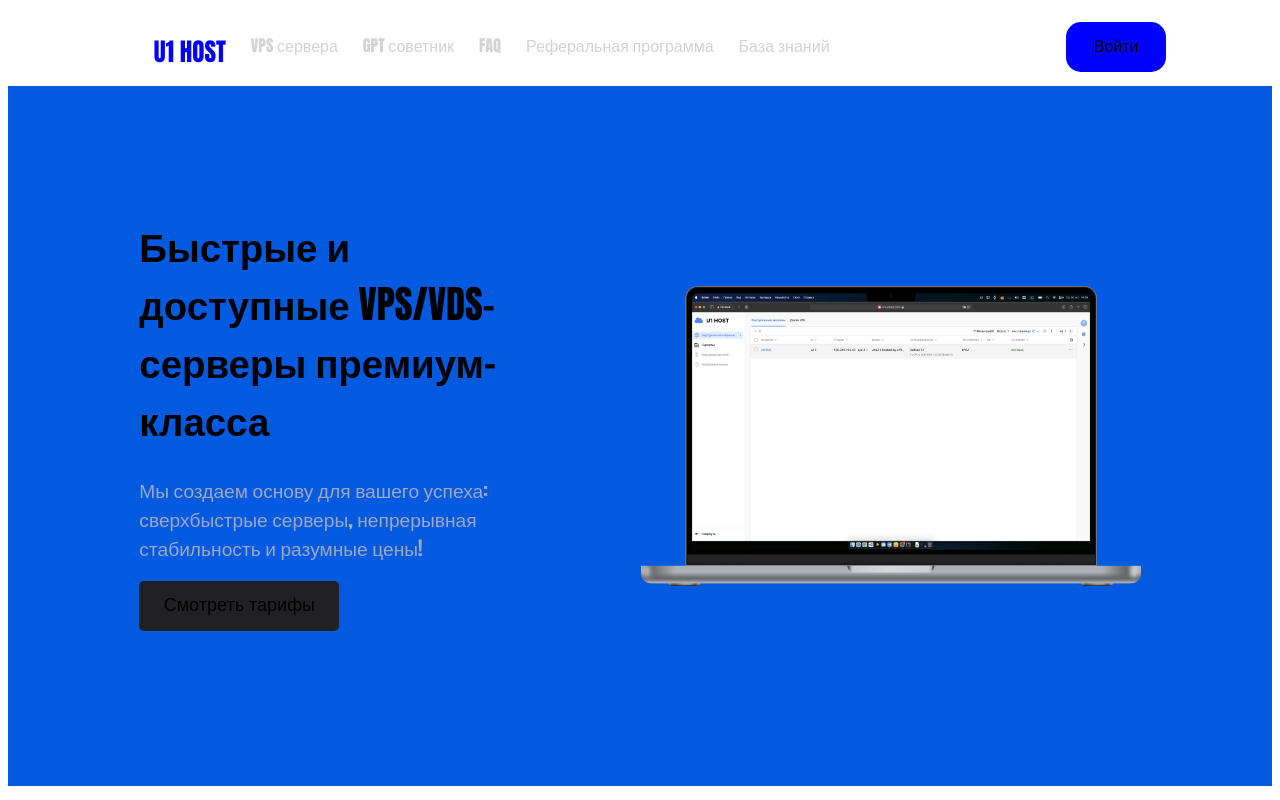
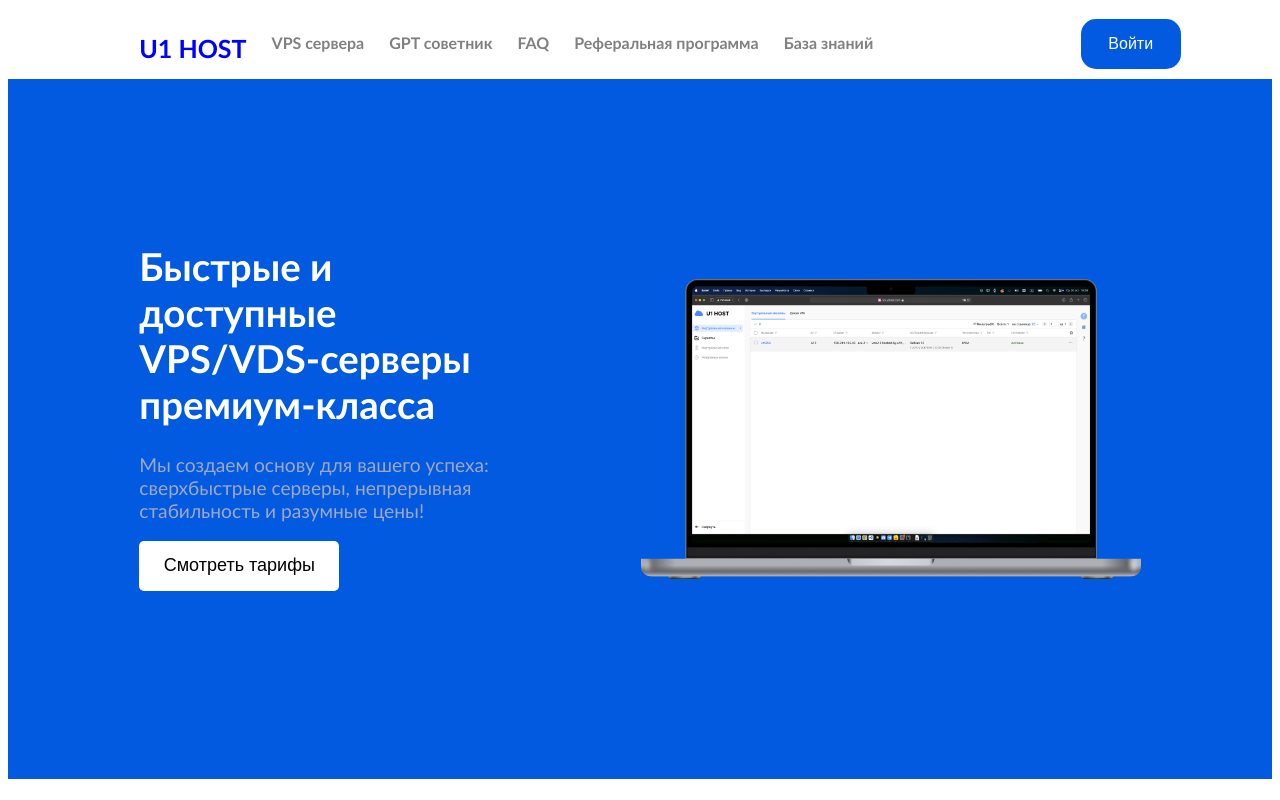
Before and after one commit to MrUkuleo/U1-Host, a React (Vite) app: page / in a window 1280 px wide. Shown: the top 800 px of the page. Built offline with nearby package versions, Linux system fonts and the light colour scheme.

Commit message:
Привёл к божескому виду

```diff
--- a/src/App.css
+++ b/src/App.css
@@ -4,19 +4,21 @@
 }
 
 body {
-  font-family: Impact, Haettenschweiler, 'Arial Narrow Bold', sans-serif;
+  font-family: 'Gill Sans', 'Gill Sans MT', Calibri, 'Trebuchet MS', sans-serif;
 }
 
 a {
-  color: lightgray;
+  color: grey;
   text-decoration: none;
+  font-weight: bold;
 }
 
 button {
   font-size: 16px;
   width: 100px;
   height: 50px;
-  background: blue;
+  background: rgb(1, 90, 224);
+  color: white;
   border: none;
   border-radius: 15px;
   cursor: pointer;
@@ -35,6 +37,7 @@
   justify-content: space-around;
   align-items: center;
   background: #fff;
+  color: rgb(27, 27, 27);
 }
 
 header ul {
@@ -70,6 +73,7 @@
 .showCaseText {
   width: 370px;
   margin: 200px 0 250px;
+  color: white;
   font-size: larger;
 }
 
@@ -78,8 +82,9 @@
 }
 
 .showcase button {
-  background: rgb(33, 33, 36);
+  background-color: white;
   border-radius: 5px;
+  color: black;
   font-size: large;
   width: 200px;
   height: 50px;
@@ -153,8 +158,13 @@
   justify-content: space-around;
 }
 
+.country-cpu {
+  display: flex;
+}
+
 .selector {
   width: 200px;
+  margin-left: 15px;
 }
 
 .selector label {
@@ -218,6 +228,7 @@
 .footer {
   padding-top: 50px;
   background: rgb(1, 90, 224);
+  color: white;
   width: 100%;
 }
 
--- a/src/components/faq.jsx
+++ b/src/components/faq.jsx
@@ -10,7 +10,7 @@
 
   return (
     <div className="faq">
-      <h1 className="heading-text" id="FAQ">Часто задаваемые вопросы</h1>
+      <h1 className="heading-text" id="faq">Часто задаваемые вопросы</h1>
       <div className="questions">
         <div className="question">
           <h3 onClick={toggleAnswer}>Предоставляете ли вы скидки?</h3>
--- a/src/components/services.jsx
+++ b/src/components/services.jsx
@@ -77,7 +77,7 @@
                 <h1 className="heading-text" id="vps-servers">Облачные VPS серверы</h1>
 
                 <div className="selectors">
-                    <div className="country-gpu">
+                    <div className="country-cpu">
                         <div className="selector">
                             <label>Страна</label>
                             <select>
```
